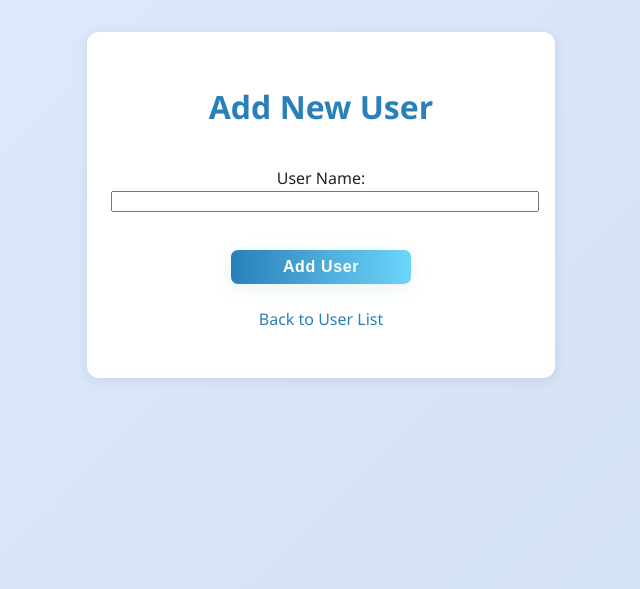
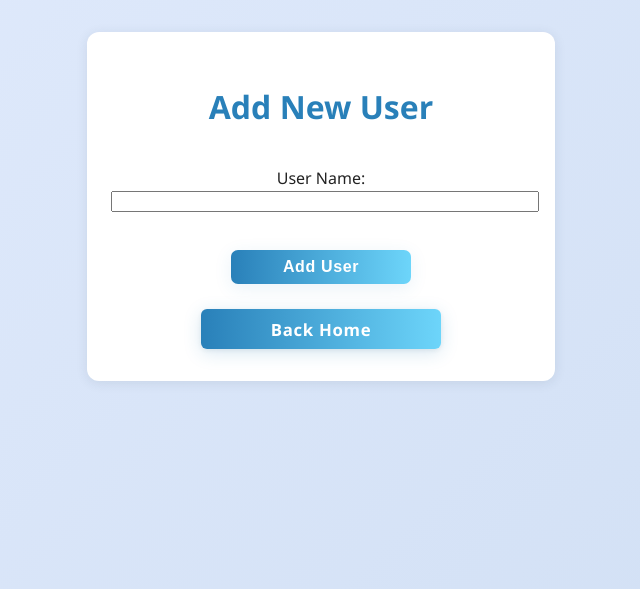
Before and after one commit to Ozancico/MovieWebAPP, a Flask app: page /add_user in a window 1280 px wide. Shown: the top 589 px of the page, without its empty margins (319-959 px from the left). Run offline with Flask 3, Linux system fonts and the light colour scheme.

Commit message:
feat: implement back navigation for user and movie forms, store last visited URL in session

```diff
--- a/app.py
+++ b/app.py
@@ -1,12 +1,19 @@
-from flask import Flask, render_template, request, redirect, url_for
+from flask import Flask, render_template, request, redirect, url_for, session
 from datamanager.sqlite_data_manager import SQLiteDataManager
 import requests
 import os
 from dotenv import load_dotenv
 
 app = Flask(__name__)
+app.secret_key = os.getenv('FLASK_SECRET_KEY', 'dev-secret-key')
 data_manager = SQLiteDataManager('moviwebapp.db')
 load_dotenv()
+
+@app.before_request
+def store_referrer():
+    # Speichere die vorherige Seite, außer bei statischen Dateien und POST-Requests
+    if request.method == 'GET' and not request.path.startswith('/static'):
+        session['last_url'] = request.referrer if request.referrer else url_for('home')
 
 @app.route('/')
 def home():
@@ -118,8 +125,10 @@ def add_user():
     if request.method == 'POST':
         name = request.form['name']
         data_manager.add_user({'name': name})
-        return redirect(url_for('list_users'))
-    return render_template('add_user.html')
+        back_url = request.args.get('back') or session.get('last_url') or url_for('list_users')
+        return redirect(back_url)
+    back_url = request.args.get('back') or session.get('last_url') or url_for('list_users')
+    return render_template('add_user.html', back_url=back_url)
 
 @app.route('/users/<int:user_id>/add_movie', methods=['GET', 'POST'])
 def add_movie(user_id):
@@ -130,6 +139,7 @@ def add_movie(user_id):
     """
     omdb_data = None
     error = None
+    back_url = request.args.get('back') or session.get('last_url') or url_for('user_movies', user_id=user_id)
     try:
         if request.method == 'POST':
             if 'fetch_omdb' in request.form or 'fetch_omdb_flag' in request.form:
@@ -152,20 +162,20 @@ def add_movie(user_id):
                         error = 'Movie not found!'
                 else:
                     error = 'Error with OMDb request.'
-                return render_template('add_movie.html', user_id=user_id, omdb_data=omdb_data, error=error)
+                return render_template('add_movie.html', user_id=user_id, omdb_data=omdb_data, error=error, back_url=back_url)
             else:
                 # Validate year and rating fields
                 year = request.form['year']
                 rating = request.form['rating']
                 if not year or not rating:
                     error = 'Year and rating fields must not be empty.'
-                    return render_template('add_movie.html', user_id=user_id, omdb_data=omdb_data, error=error)
+                    return render_template('add_movie.html', user_id=user_id, omdb_data=omdb_data, error=error, back_url=back_url)
                 try:
                     year = int(year)
                     rating = float(rating)
                 except ValueError:
                     error = 'Year must be an integer and rating must be a number.'
-                    return render_template('add_movie.html', user_id=user_id, omdb_data=omdb_data, error=error)
+                    return render_template('add_movie.html', user_id=user_id, omdb_data=omdb_data, error=error, back_url=back_url)
                 movie = {
                     'name': request.form['name'],
                     'director': request.form['director'],
@@ -177,8 +187,8 @@ def add_movie(user_id):
                 return redirect(url_for('user_movies', user_id=user_id))
     except Exception as ex:
         error = f'Error: {str(ex)}'
-        return render_template('add_movie.html', user_id=user_id, omdb_data=omdb_data, error=error)
-    return render_template('add_movie.html', user_id=user_id, omdb_data=omdb_data, error=error)
+        return render_template('add_movie.html', user_id=user_id, omdb_data=omdb_data, error=error, back_url=back_url)
+    return render_template('add_movie.html', user_id=user_id, omdb_data=omdb_data, error=error, back_url=back_url)
 
 @app.route('/users/<int:user_id>/update_movie/<int:movie_id>', methods=['GET', 'POST'])
 def update_movie(user_id, movie_id):
@@ -190,6 +200,7 @@ def update_movie(user_id, movie_id):
     """
     movies = data_manager.get_user_movies(user_id)
     movie = next((m for m in movies if m.id == movie_id), None)
+    back_url = request.args.get('back') or session.get('last_url') or url_for('user_movies', user_id=user_id)
     if not movie:
         return redirect(url_for('user_movies', user_id=user_id))
     poster_url = None
@@ -218,7 +229,7 @@ def update_movie(user_id, movie_id):
     # movie als dict, damit .poster im Template funktioniert
     movie_dict = movie.__dict__ if hasattr(movie, '__dict__') else dict(movie)
     movie_dict['poster'] = poster_url
-    return render_template('edit_movie.html', movie=movie_dict)
+    return render_template('edit_movie.html', movie=movie_dict, back_url=back_url)
 
 @app.route('/users/<int:user_id>/delete_movie/<int:movie_id>')
 def delete_movie(user_id, movie_id):
@@ -249,6 +260,7 @@ def add_review(movie_id):
         movie_id (int): The ID of the movie.
     """
     error = None
+    back_url = request.args.get('back') or session.get('last_url') or url_for('movie_reviews', movie_id=movie_id)
     if request.method == 'POST':
         try:
             user_id = int(request.form['user_id'])
@@ -264,7 +276,7 @@ def add_review(movie_id):
         except Exception as ex:
             error = f'Error: {str(ex)}'
     users = data_manager.get_all_users()
-    return render_template('add_review.html', movie_id=movie_id, users=users, error=error)
+    return render_template('add_review.html', movie_id=movie_id, users=users, error=error, back_url=back_url)
 
 @app.errorhandler(404)
 def page_not_found(e):
--- a/templates/add_user.html
+++ b/templates/add_user.html
@@ -15,7 +15,9 @@
         </div>
         <button type="submit" class="btn-action movie-action" style="width: 100%; max-width: 180px; margin: 0 auto; display: block; box-shadow: 0 4px 18px 0 rgba(41,128,185,0.10); border-radius: 7px; border: none;">Add User</button>
     </form>
-    <p style="margin-top: 1.5em;"><a href="{{ url_for('list_users') }}">Back to User List</a></p>
+    <div style="width: 100%; display: flex; justify-content: center; align-items: center;">
+        <a href="{{ back_url }}" class="btn-action" style="max-width: 180px; display: inline-block; margin: 1.5em auto 0 auto;">Back Home</a>
+    </div>
 </div>
 </body>
 </html>
--- a/templates/users.html
+++ b/templates/users.html
@@ -11,6 +11,9 @@
         <nav style="display: flex; justify-content: center; align-items: center; width: 100%; margin-bottom: 2em; background: #2c3e50; border-radius: 12px; min-height: 100%; height: 100%; box-shadow: 0 2px 12px rgba(44,62,80,0.10); padding: 0;">
             <a href="{{ url_for('add_user') }}" class="btn-action movie-action" style="max-width: 180px; min-width: 140px; width: auto; margin: 0 auto; display: inline-block;">Add New User</a>
         </nav>
+        <div style="text-align: center; width: 100%; margin-bottom: 2em;">
+            <a href="/" class="btn-action" style="width: 100%; max-width: 180px; margin: 0 auto;">Back to Home</a>
+        </div>
         {% if users %}
         <div style="display: flex; flex-wrap: wrap; justify-content: center; gap: 2em; width: 100%;">
             {% for user in users %}
```
Also changed, not shown: moviwebapp.db.
